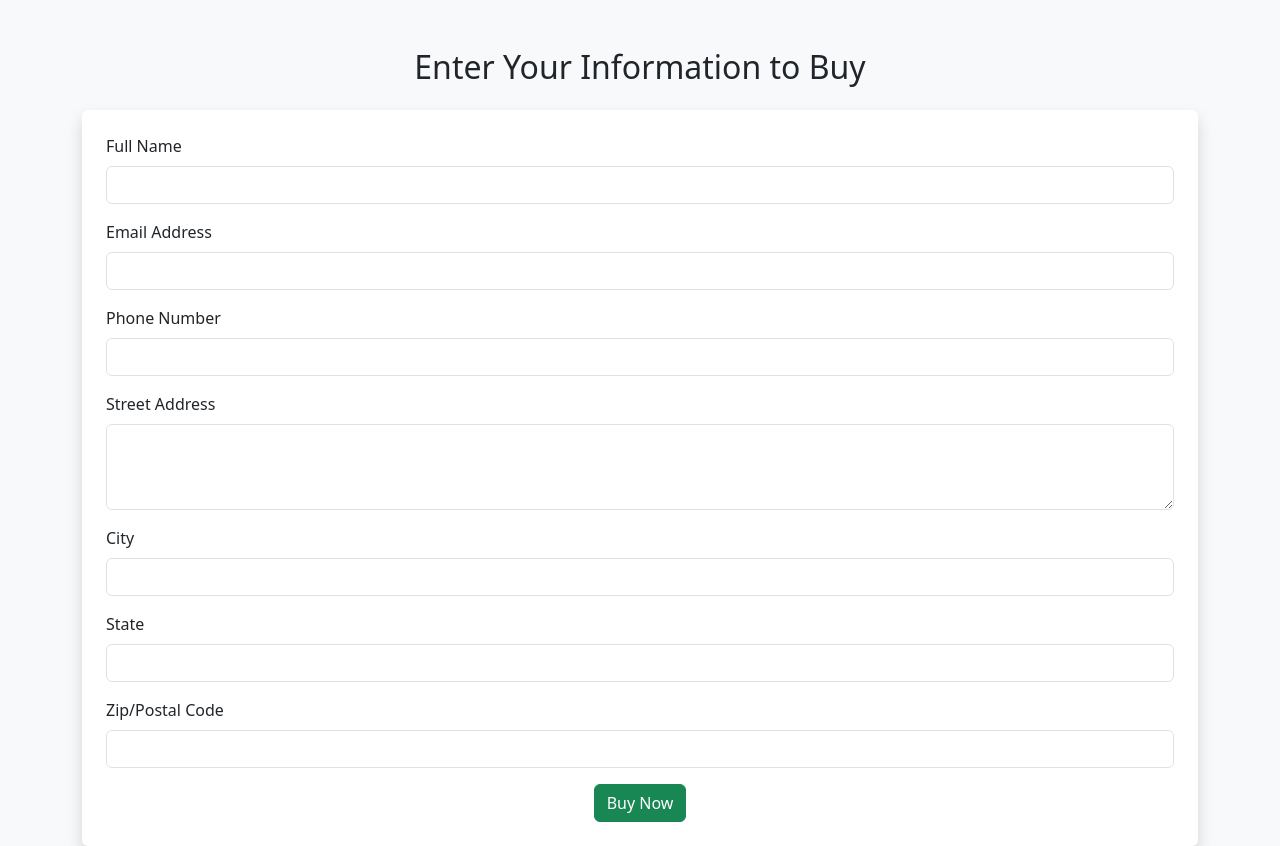
After one commit to kailasmsineesh-ai/ecomerse, a Django app: template templates/buynow.html in a window 1280 px wide. The commit adds this page. Run offline with Django 3.2, Linux system fonts and the light colour scheme; the template is opened without the code that fills it, so the values that code supplies are empty.

Commit message:
created buynowpage

```diff
--- a/ecomerce_project/urls.py
+++ b/ecomerce_project/urls.py
@@ -32,6 +32,7 @@ urlpatterns = [
     path('add_to_cart/<int:p_id>/', views.add_to_cart, name='add_to_cart'),
     path('minus_cart/<int:p_id>/', views.minus_from_cart, name='minus_cart'),
     path('remove_cart/<int:p_id>/',views.remove_cart_item,name='remove_cart'),
+    path('buynow/',views.buynow,name='buynow'),
 
 
 
--- /dev/null
+++ b/requirements.txt
@@ -0,0 +1,5 @@
+asgiref==3.11.1
+Django==6.0.4
+pillow==12.2.0
+sqlparse==0.5.5
+tzdata==2026.1
--- a/templates/allproducts.html
+++ b/templates/allproducts.html
@@ -83,7 +83,7 @@
                   <!-- / product-grid -->
 
 
-                    <div>
+                    <div style="text-align: center;">
                       {% for i in page_obj.paginator.page_range %}
                       <a href="?page={{ i }}"><button>{{ i }}</button></a>
                       {% endfor %}
--- /dev/null
+++ b/templates/buynow.html
@@ -0,0 +1,67 @@
+
+<!DOCTYPE html>
+<html lang="en">
+<head>
+  <meta charset="UTF-8">
+  <meta name="viewport" content="width=device-width, initial-scale=1.0">
+  <title>Buy Product - User Information</title>
+  <link rel="stylesheet" href="https://cdn.jsdelivr.net/npm/bootstrap@5.3.0/dist/css/bootstrap.min.css">
+</head>
+<body class="bg-light">
+
+  <div class="container mt-5">
+    <h2 class="text-center mb-4">Enter Your Information to Buy</h2>
+
+    <form action="submit_order.php" method="POST" class="p-4 bg-white shadow rounded">
+
+      <!-- Name -->
+      <div class="mb-3">
+        <label for="name" class="form-label">Full Name</label>
+        <input type="text" class="form-control" id="name" name="name" required>
+      </div>
+
+      <!-- Email -->
+      <div class="mb-3">
+        <label for="email" class="form-label">Email Address</label>
+        <input type="email" class="form-control" id="email" name="email" required>
+      </div>
+
+      <!-- Phone -->
+      <div class="mb-3">
+        <label for="phone" class="form-label">Phone Number</label>
+        <input type="tel" class="form-control" id="phone" name="phone" required>
+      </div>
+
+      <!-- Address -->
+      <div class="mb-3">
+        <label for="address" class="form-label">Street Address</label>
+        <textarea class="form-control" id="address" name="address" rows="3" required></textarea>
+      </div>
+
+      <!-- City -->
+      <div class="mb-3">
+        <label for="city" class="form-label">City</label>
+        <input type="text" class="form-control" id="city" name="city" required>
+      </div>
+
+      <!-- State -->
+      <div class="mb-3">
+        <label for="state" class="form-label">State</label>
+        <input type="text" class="form-control" id="state" name="state" required>
+      </div>
+
+      <!-- Zip -->
+      <div class="mb-3">
+        <label for="zip" class="form-label">Zip/Postal Code</label>
+        <input type="text" class="form-control" id="zip" name="zip" required>
+      </div>
+
+      <!-- Submit -->
+      <div class="text-center">
+        <button type="submit" class="btn btn-success">Buy Now</button>
+      </div>
+    </form>
+  </div>
+
+</body>
+</html>
--- a/templates/productdetail.html
+++ b/templates/productdetail.html
@@ -29,7 +29,7 @@
             <p>{{ product.description }}</p>
             <h3>${{ product.price }}</h3>
             <a href="{% url 'add_to_cart' product.id %}"><button class="btn btn-primary">Add to Cart</button></a>
-            <button class="btn btn-success">Buy Now</button>
+           <a href="{% url 'buynow' %}"> <button class="btn btn-success">Buy Now</button></a>
         </div>
     </div>
 </div>
```
Also changed, not shown: shop/models.py (+16 -0 lines), shop/views.py (+7 -1 lines), templates/base.html (+4 -4 lines), db.sqlite3, 1 other file.
